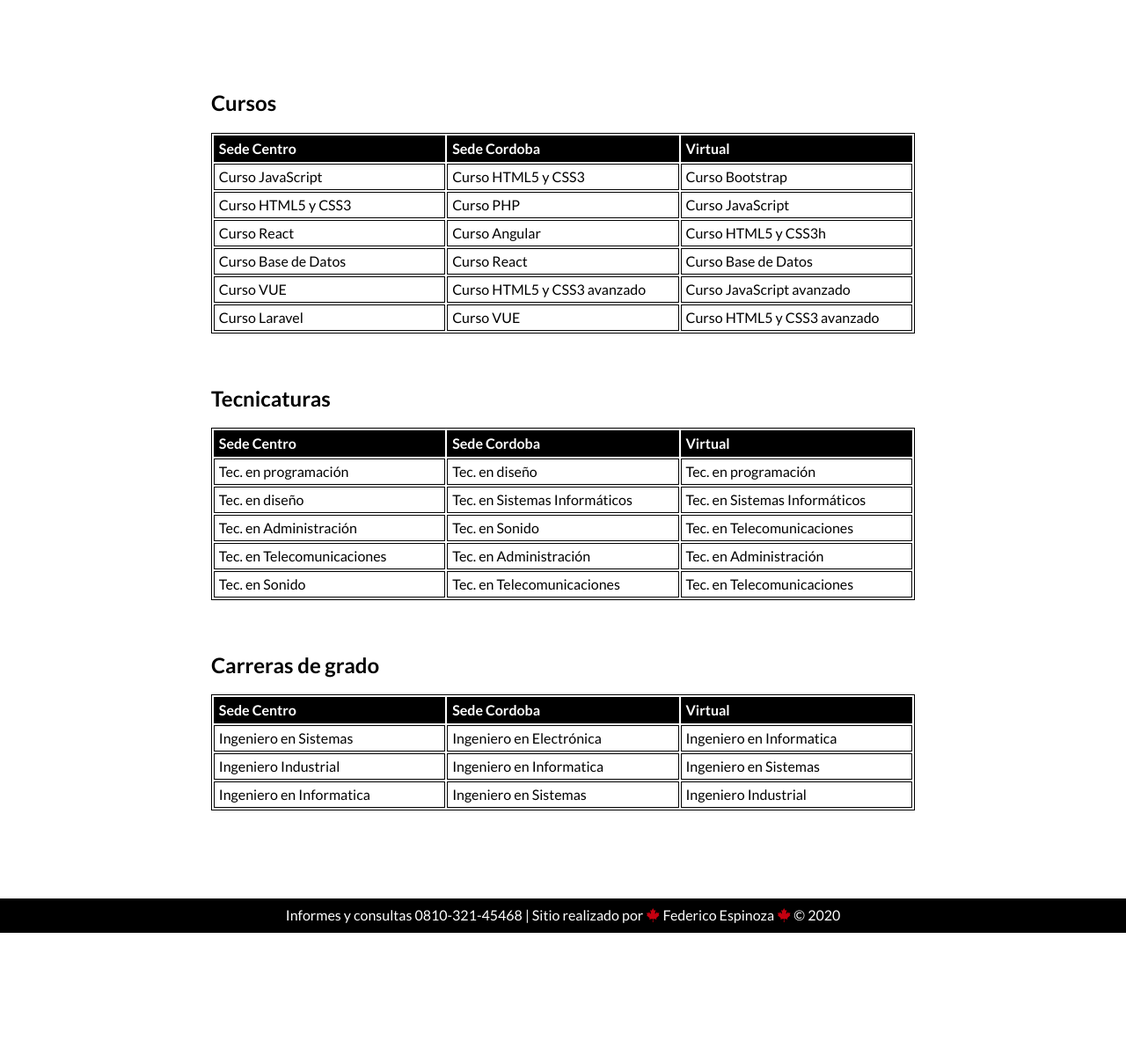
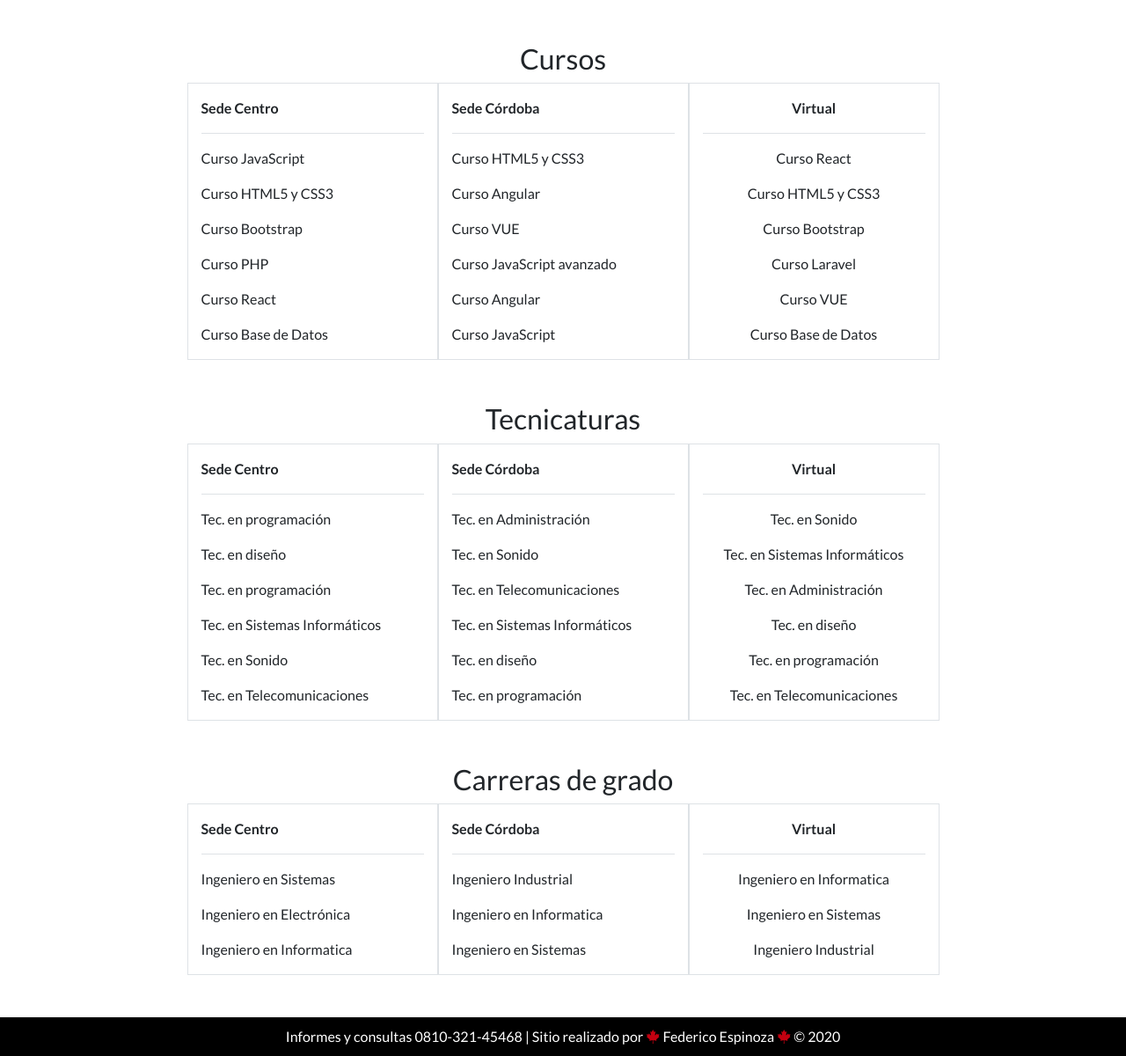
Before and after one commit to fedespinoza/Web-Institucional, a plain HTML site: page Codigo/carreras.html in a window 1280 px wide. Shown: the part 740-1940 px from the top of the page at 88% size. Before the commit the page ends 1800 px from the top, so only its background shows below. Drawn offline with nearby package versions, Linux system fonts and the light colour scheme.

Commit message:
Nuevos cambios en la seccion carreras

```diff
--- a/Codigo/carreras.html
+++ b/Codigo/carreras.html
@@ -7,6 +7,9 @@
     <title>Instituto Web</title>
     <link href="https://fonts.googleapis.com/css2?family=Lato:wght@300;400;700&display=swap" rel="stylesheet">
     <script src="https://kit.fontawesome.com/560b7fc6f7.js" crossorigin="anonymous"></script>
+    <link rel="stylesheet" href="https://stackpath.bootstrapcdn.com/bootstrap/4.5.2/css/bootstrap.min.css"
+        integrity="sha384-JcKb8q3iqJ61gNV9KGb8thSsNjpSL0n8PARn9HuZOnIxN0hoP+VmmDGMN5t9UJ0Z" crossorigin="anonymous">
+
     <link rel="stylesheet" href="css/normalize.css">
     <link rel="stylesheet" href="css/styles.css">
 </head>
@@ -37,7 +40,108 @@
         <h2>Carreras en nuestro Instituto</h2>
     </header>
 
-    <div class="seccionCursos">
+    <div class="container">
+        <h2 class="text-center mt-5">Cursos</h2>
+        <div class="row d-flex justify-content-center">
+            <div class="col-6 col-sm-3 border">
+                <p class="titular border-bottom pb-3 pt-3">Sede Centro</p>
+                <p>Curso JavaScript</p>
+                <p>Curso HTML5 y CSS3</p>
+                <p>Curso Bootstrap</p>
+                <p>Curso PHP</p>
+                <p>Curso React</p>
+                <p>Curso Base de Datos</p>
+            </div>
+
+
+            <div class="col-6 col-sm-3 border">
+                <p class="titular border-bottom pb-3 pt-3">Sede Córdoba</p>
+                <p>Curso HTML5 y CSS3</p>
+                <p>Curso Angular</p>
+                <p>Curso VUE</p>
+                <p>Curso JavaScript avanzado</p>
+                <p>Curso Angular</p>
+                <p>Curso JavaScript</p>
+            </div>
+
+            <div class="col-12 col-sm-3 border text-center">
+                <p class="titular border-bottom pb-3 pt-3">Virtual</p>
+                <p>Curso React</p>
+                <p>Curso HTML5 y CSS3</p>
+                <p>Curso Bootstrap</p>
+                <p>Curso Laravel</p>
+                <p>Curso VUE</p>
+                <p>Curso Base de Datos</p>
+            </div>
+        </div>
+
+
+        <h2 class="text-center mt-5">Tecnicaturas</h2>
+        <div class="row d-flex justify-content-center">
+            <div class="col-6 col-sm-3 border">
+                <p class="titular border-bottom pb-3 pt-3">Sede Centro</p>
+                <p>Tec. en programación</p>
+                <p>Tec. en diseño</p>
+                <p>Tec. en programación</p>
+                <p>Tec. en Sistemas Informáticos</p>
+                <p>Tec. en Sonido</p>
+                <p>Tec. en Telecomunicaciones</p>
+            </div>
+
+
+            <div class="col-6 col-sm-3 border">
+                <p class="titular border-bottom pb-3 pt-3">Sede Córdoba</p>
+                <p>Tec. en Administración</p>
+                <p>Tec. en Sonido</p>
+                <p>Tec. en Telecomunicaciones</p>
+                <p>Tec. en Sistemas Informáticos</p>
+                <p>Tec. en diseño</p>
+                <p>Tec. en programación</p>
+            </div>
+
+            <div class="col-12 col-sm-3 border text-center">
+                <p class="titular border-bottom pb-3 pt-3">Virtual</p>
+                <p>Tec. en Sonido</p>
+                <p>Tec. en Sistemas Informáticos</p>
+                <p>Tec. en Administración</p>
+                <p>Tec. en diseño</p>
+                <p>Tec. en programación</p>
+                <p>Tec. en Telecomunicaciones</p>
+            </div>
+        </div>
+
+
+        <h2 class="text-center mt-5">Carreras de grado</h2>
+        <div class="row d-flex justify-content-center">
+            <div class="col-6 col-sm-3 border">
+                <p class="titular border-bottom pb-3 pt-3">Sede Centro</p>
+                <p>Ingeniero en Sistemas</p>
+                <p>Ingeniero en Electrónica</p>
+                <p>Ingeniero en Informatica</p>
+            </div>
+
+
+            <div class="col-6 col-sm-3 border">
+                <p class="titular border-bottom pb-3 pt-3">Sede Córdoba</p>
+                <p>Ingeniero Industrial</p>
+                <p>Ingeniero en Informatica</p>
+                <p>Ingeniero en Sistemas</p>
+            </div>
+
+            <div class="col-12 col-sm-3 border text-center">
+                <p class="titular border-bottom pb-3 pt-3">Virtual</p>
+                <p>Ingeniero en Informatica</p>
+                <p>Ingeniero en Sistemas</p>
+                <p>Ingeniero Industrial</p>
+            </div>
+        </div>
+    </div>
+    <!--Container-->
+
+
+
+
+    <!--<div class="seccionCursos">
         <h2>Cursos</h2>
         <div class="carrerasCursos">
             <table class="tabla1">
@@ -144,15 +248,24 @@
                 </tr>
             </table>
         </div>
-    </div>
+    </div> -->
 
 
 
-    <footer>
+    <footer class="mt-5">
         <p>Informes y consultas 0810-321-45468 | Sitio realizado por <i class="fab fa-canadian-maple-leaf"></i> Federico
             Espinoza <i class="fab fa-canadian-maple-leaf"></i> &copy; 2020 </p>
     </footer>
 
+    <script src="https://code.jquery.com/jquery-3.5.1.slim.min.js"
+        integrity="sha384-DfXdz2htPH0lsSSs5nCTpuj/zy4C+OGpamoFVy38MVBnE+IbbVYUew+OrCXaRkfj"
+        crossorigin="anonymous"></script>
+    <script src="https://cdn.jsdelivr.net/npm/popper.js@1.16.1/dist/umd/popper.min.js"
+        integrity="sha384-9/reFTGAW83EW2RDu2S0VKaIzap3H66lZH81PoYlFhbGU+6BZp6G7niu735Sk7lN"
+        crossorigin="anonymous"></script>
+    <script src="https://stackpath.bootstrapcdn.com/bootstrap/4.5.2/js/bootstrap.min.js"
+        integrity="sha384-B4gt1jrGC7Jh4AgTPSdUtOBvfO8shuf57BaghqFfPlYxofvL8/KUEfYiJOMMV+rV"
+        crossorigin="anonymous"></script>
 </body>
 
 </html>
--- a/Codigo/css/styles.css
+++ b/Codigo/css/styles.css
@@ -237,6 +237,10 @@ table {
     color: #fff;
  }
 
+ .titular{
+     font-weight: bold;
+ }
+
  /******NOSOTROS******/
 
  section.institucional{
```
